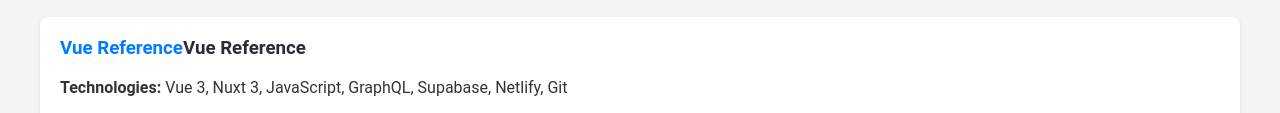
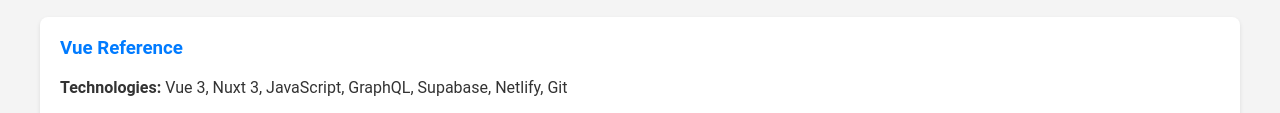
Before and after one commit to BrianDriscollCode/Resume, a plain HTML site: page index.html in a window 1280 px wide. Shown: the part 565-678 px from the top of the page. Drawn offline with Linux system fonts and the light colour scheme.

Commit message:
creating website for resume

```diff
--- a/index.html
+++ b/index.html
@@ -36,7 +36,7 @@
         <section id="projects" class="section">
             <h2>Personal Projects</h2>
             <div class="project">
-                <h3><a href="https://vuereference.com/" target="_blank">Vue Reference</a>Vue Reference</h3>
+                <h3><a href="https://vuereference.com/" target="_blank">Vue Reference</a></h3>
                 <p><strong>Technologies:</strong> Vue 3, Nuxt 3, JavaScript, GraphQL, Supabase, Netlify, Git</p>
                 <ul>
                     <li>Created a reusable slug page with Nuxt 3’s content feature, optimizing the display of documentation using a single Vue file.</li>
```
